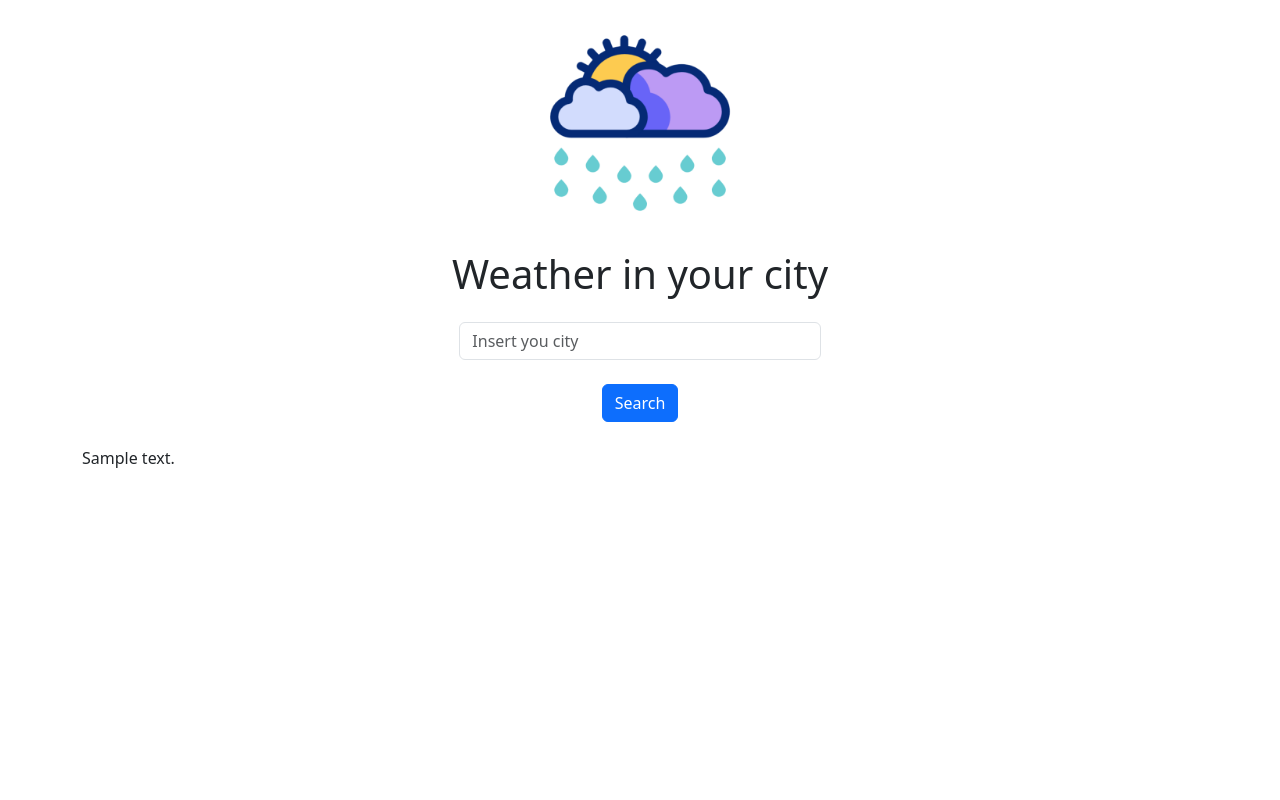
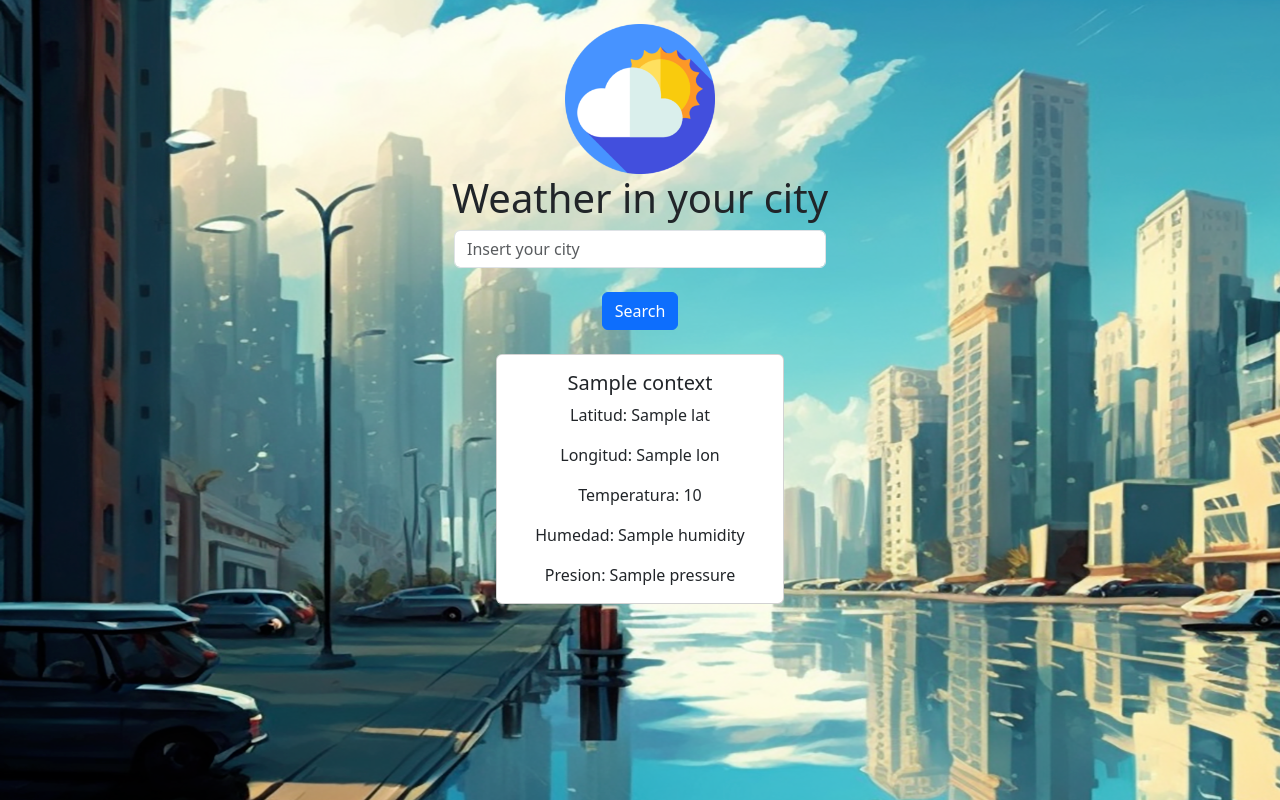
Before and after one commit to Psiquic0/Weather-in-your-city, a Flask app: template templates/index.html in a window 1280 px wide. Run offline with Flask 3, Linux system fonts and the light colour scheme; the template is opened without the code that fills it: most values are stand-ins (such as "Sample title", 1, 10 or a date in 2020).

Commit message:
V 2.0.0
Se cambio la mayoria de la pag

```diff
--- a/app.py
+++ b/app.py
@@ -1,4 +1,4 @@
-from flask import Flask, render_template
+from flask import Flask, render_template, request
 import requests
 
 app = Flask(__name__)
@@ -9,10 +9,14 @@ def get_weather_api(city):
     r = requests.get(url).json()
     return r
 
-@app.route("/")
-def index():
-    data = (get_weather_api('Guayaquil'))
-    return render_template('index.html',context=data)
+@app.route("/", methods=['POST','GET'])
+def hello():
+    if request.method == 'POST':
+        city = str(request.form.get('txtciudad'))
+        data=get_weather_api(city)
+        return render_template('index.html', context = data)
+    else:
+        return render_template('index.html')
 
 if __name__ == '__main__':
     app.run(debug=True)
--- a/templates/index.html
+++ b/templates/index.html
@@ -7,27 +7,41 @@
     <link rel="icon" type="image/x-icon" href="{{url_for('static', filename='weather.ico')}}">
     <link href="https://cdn.jsdelivr.net/npm/bootstrap@5.3.3/dist/css/bootstrap.min.css" rel="stylesheet" integrity="sha384-QWTKZyjpPEjISv5WaRU9OFeRpok6YctnYmDr5pNlyT2bRjXh0JMhjY6hW+ALEwIH" crossorigin="anonymous">
 </head>
-<body>
-    <script src="https://cdn.jsdelivr.net/npm/bootstrap@5.3.3/dist/js/bootstrap.bundle.min.js" integrity="sha384-YvpcrYf0tY3lHB60NNkmXc5s9fDVZLESaAA55NDzOxhy9GkcIdslK1eN7N6jIeHz" crossorigin="anonymous"></script>
-
-    <div class="container">
+<body background="{{url_for('static', filename='normal.jpg')}}">
+        <div class="container">
+        <script src="https://cdn.jsdelivr.net/npm/bootstrap@5.3.3/dist/js/bootstrap.bundle.min.js" integrity="sha384-YvpcrYf0tY3lHB60NNkmXc5s9fDVZLESaAA55NDzOxhy9GkcIdslK1eN7N6jIeHz" crossorigin="anonymous"></script>
         <center>
-        <img src="{{url_for('static', filename='weatherpage.gif')}}" width="250px">
+        <br>
+        <img src="{{url_for('static', filename='weather.jpg')}}" width="150px">
         <h1>Weather in your city</h1>
-        <form class="p-3 mb-2">
+        <form method="post">
             <div class="justify-content-center align-item-center col-md-4">
               <label for="inputcity" class="visually-hidden">input</label>
-              <input type="text" class="form-control" id="inputcity" placeholder="Insert you city">
+              <input type="text" class="form-control" name="txtciudad" id="inputcity" placeholder="Insert your city">
             </div>
             <br>
             <div class="justify-content-center align-item-center">
                 <button type="submit" class="btn btn-primary">Search</button>
             </div>
-          </form>
+            <br>
         </center>
-        <p>
-            {{context}}
-        </p>
+
+        {% if context %}
+
+        <center>
+            <div class="card" style="width: 18rem;">
+                <div class="card-body">
+                    <h5 class="card-title">{{ context.name }}</h5>
+                    <p class="card-text">Latitud: {{ context.coord.lat }}</p>
+                    <p class="card-text">Longitud: {{context.coord.lon}} </p>
+                    <p class="card-text">Temperatura: {{context.main.temp}}</p>
+                    <p class="card-text">Humedad: {{context.main.humidity}}</p>
+                    <p class="card-text">Presion: {{context.main.pressure}}</p>
+                </div>
+            </div>
+        </center>
+        {% endif %}
+    </form>
     </div>
 </body>
 </html>
```
Also changed, not shown: static/normal.jpg (added), static/weather.jpg (added).
